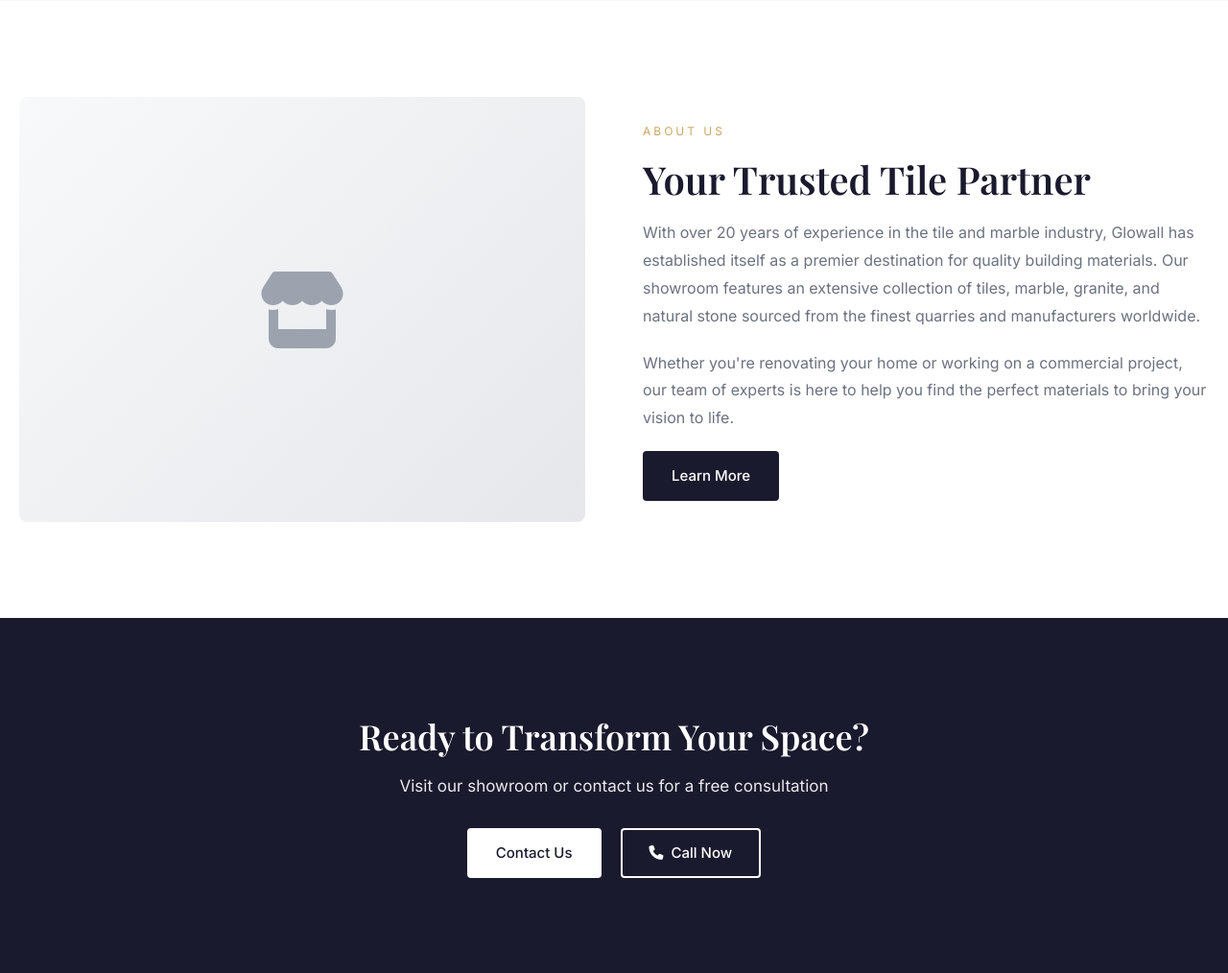
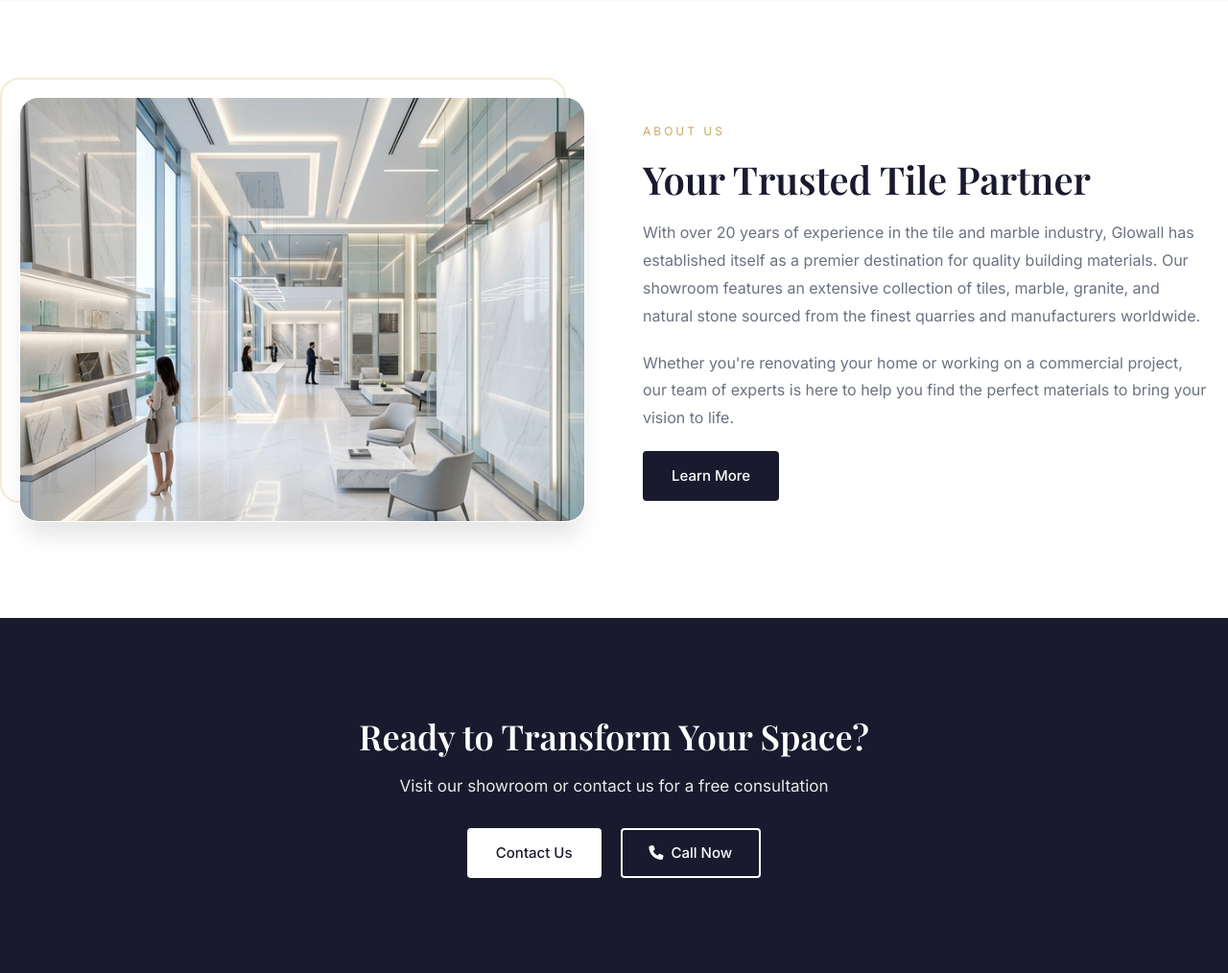
Before and after one commit to Naman7564/Glowall, a Django app: page / in a window 1280 px wide. Shown: the part 2939-3953 px from the top of the page at 96% size. Run offline with Django 5.2, Linux system fonts and the light colour scheme; data that the repository does not hold is empty.

Commit message:
AI Update: Add premium showroom image and styling for About section

```diff
--- a/tiles_catalog/static/css/main.css
+++ b/tiles_catalog/static/css/main.css
@@ -898,15 +898,28 @@ h1, h2, h3, h4, h5, h6 {
     position: relative;
 }
 
-.about-placeholder {
+.about-showroom-img {
+    width: 100%;
+    height: auto;
     aspect-ratio: 4/3;
-    background: linear-gradient(135deg, var(--bg-light), var(--border-color));
-    display: flex;
-    align-items: center;
-    justify-content: center;
-    font-size: 80px;
-    color: var(--text-muted);
-    border-radius: 8px;
+    object-fit: cover;
+    border-radius: 20px;
+    box-shadow: var(--shadow-xl);
+    display: block;
+    border: 1px solid rgba(255, 255, 255, 0.1);
+}
+
+.about-img-wrapper::before {
+    content: '';
+    position: absolute;
+    top: -20px;
+    left: -20px;
+    right: 20px;
+    bottom: 20px;
+    border: 2px solid var(--accent-color);
+    border-radius: 20px;
+    z-index: -1;
+    opacity: 0.5;
 }
 
 .about-content .section-label {
--- a/tiles_catalog/templates/base/base.html
+++ b/tiles_catalog/templates/base/base.html
@@ -79,8 +79,7 @@
                         </div>
                     </div>
                     {% else %}
-                    <a href="{% url 'accounts:login' %}" class="nav-auth-btn nav-auth-login">Sign In</a>
-                    <a href="{% url 'accounts:signup' %}" class="nav-auth-btn nav-auth-signup">Sign Up</a>
+                    <a href="{% url 'accounts:login' %}" class="nav-auth-btn nav-auth-login">Login</a>
                     {% endif %}
                 </div>
             </div>
--- a/tiles_catalog/templates/catalog/home.html
+++ b/tiles_catalog/templates/catalog/home.html
@@ -247,9 +247,7 @@
         <div class="about-grid">
             <div class="about-image">
                 <div class="about-img-wrapper">
-                    <div class="about-placeholder">
-                        <i class="fas fa-store"></i>
-                    </div>
+                    <img src="{% static 'images/about_showroom.png' %}" alt="Glowall Showroom" class="about-showroom-img">
                 </div>
             </div>
             <div class="about-content">
```
Also changed, not shown: tiles_catalog/templates/catalog/contact.html (+0 -8 lines), tiles_catalog/static/images/about_showroom.png (added).
